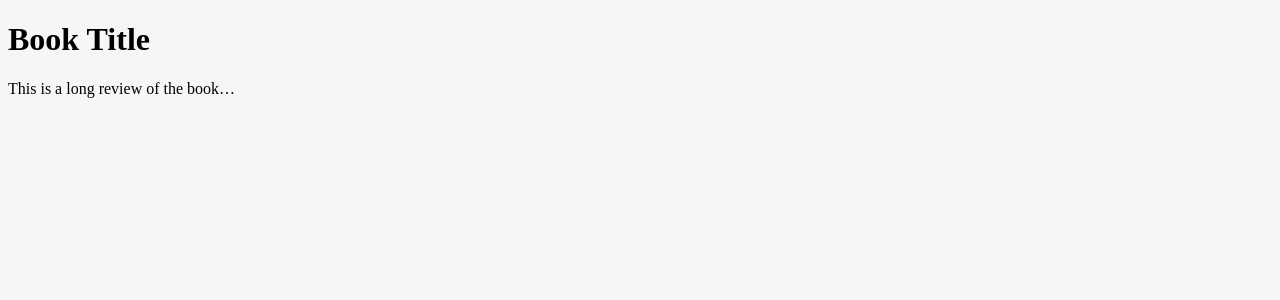
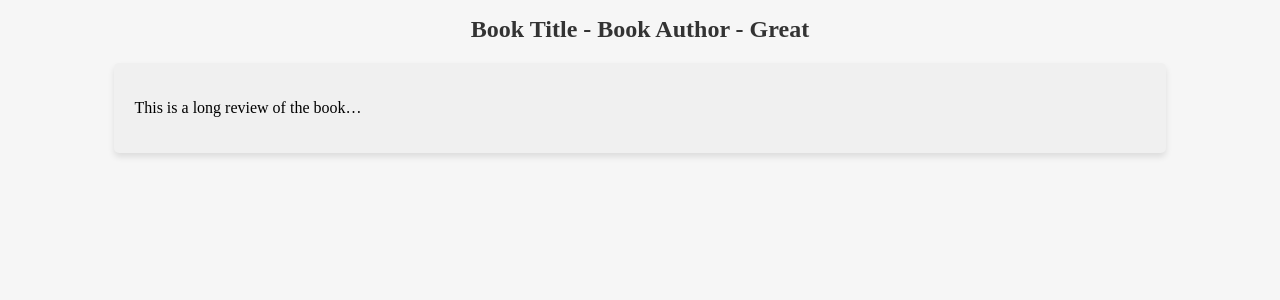
Before and after one commit to Kortelange/webpage, a Jekyll site: the page built from _books/book1.md, in a window 1280 px wide. Shown: the top 300 px of the page. Built offline with Jekyll 4.4.1, drawn with Linux system fonts in a browser that asks for light colours.

Commit message:
Add styling to book page

```diff
--- a/_books/book1.md
+++ b/_books/book1.md
@@ -7,6 +7,11 @@ short_review: "This is a short review of the book..."
 long_review: "This is a long review of the book..."
 ---
 
-# {{ page.title }}
-
-{{ page.long_review | markdownify }}
+<div class="book-page">
+    <div class="header">
+        <h1>{{ page.title }} - {{ page.author }} - {{ site.ratings[page.rating] | default: "Not rated" }}</h1>
+    </div>
+    <div class="review-box">
+        {{ page.long_review | markdownify }}
+    </div>
+</div>
--- a/assets/css/style.css
+++ b/assets/css/style.css
@@ -66,19 +66,12 @@ body {
 
 .book-card h1 {
     font-size: 18px;
-}
-
-.book-card .rating {
-    color: grey;
+    color: #333333;
 }
 
 .book-card p {
     padding: 20px;
     text-align: justify;
-}
-
-.book-card h1 {
-    color: #333333;
 }
 
 .book-card h1  a {
@@ -93,3 +86,29 @@ body {
     color: #007BFF;
     text-decoration: underline;
 }
+
+.book-page .header {
+    text-align: center;
+    margin-bottom: 20px;
+}
+
+.book-page h1 {
+    font-size: 24px;
+    color: #333333;
+}
+
+.review-box {
+    background-color: #F0F0F0;
+    color: #000000;
+    padding: 20px;
+    border-radius: 5px;
+    box-shadow: 0px 4px 6px 0px rgba(0,0,0,0.1);
+    width: 80%;
+    margin: 0 auto; /* This centers the box */
+}
+
+@media (max-width: 768px) {
+    .review-box {
+        width: 95%;
+    }
+}
```
